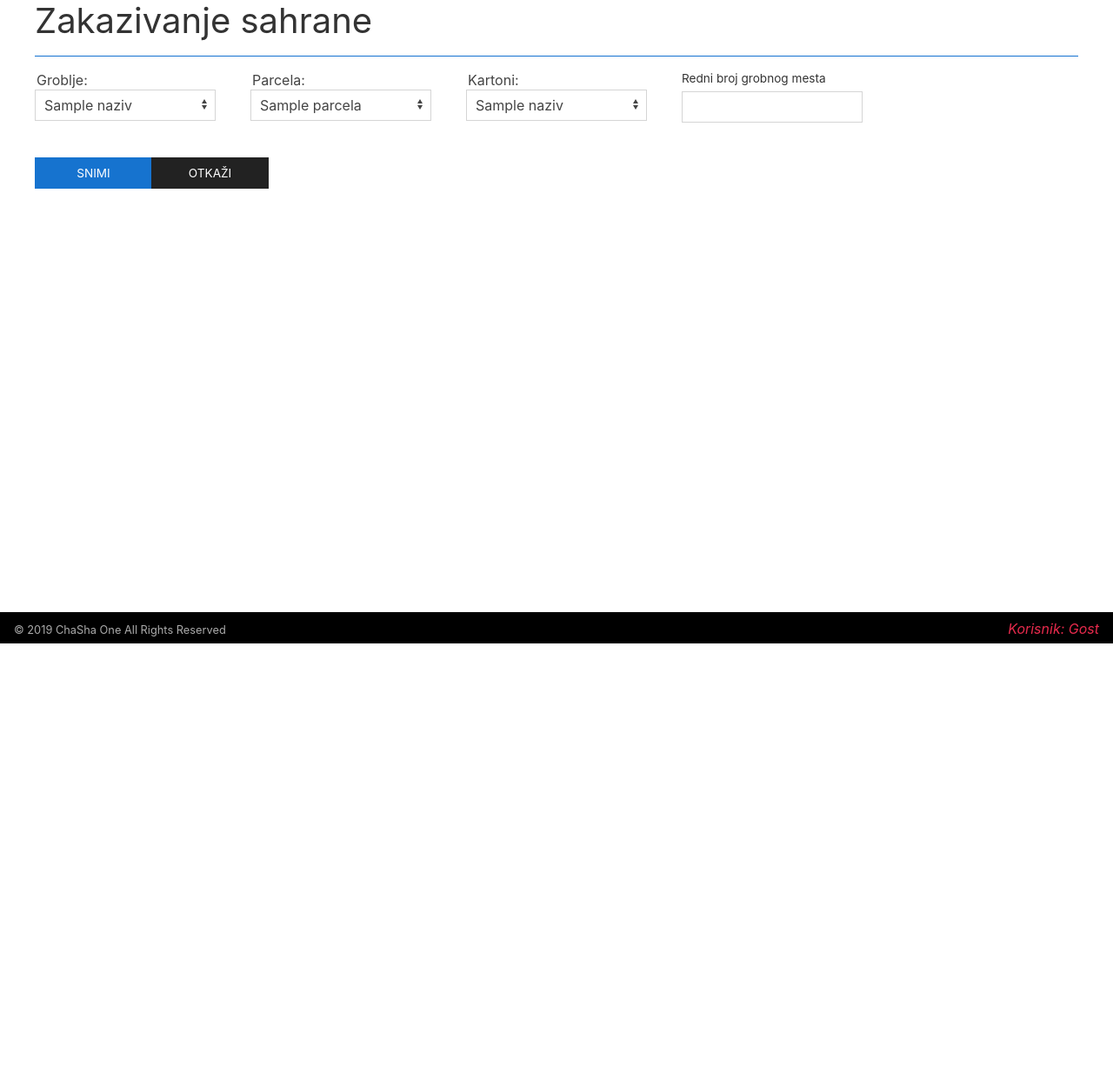
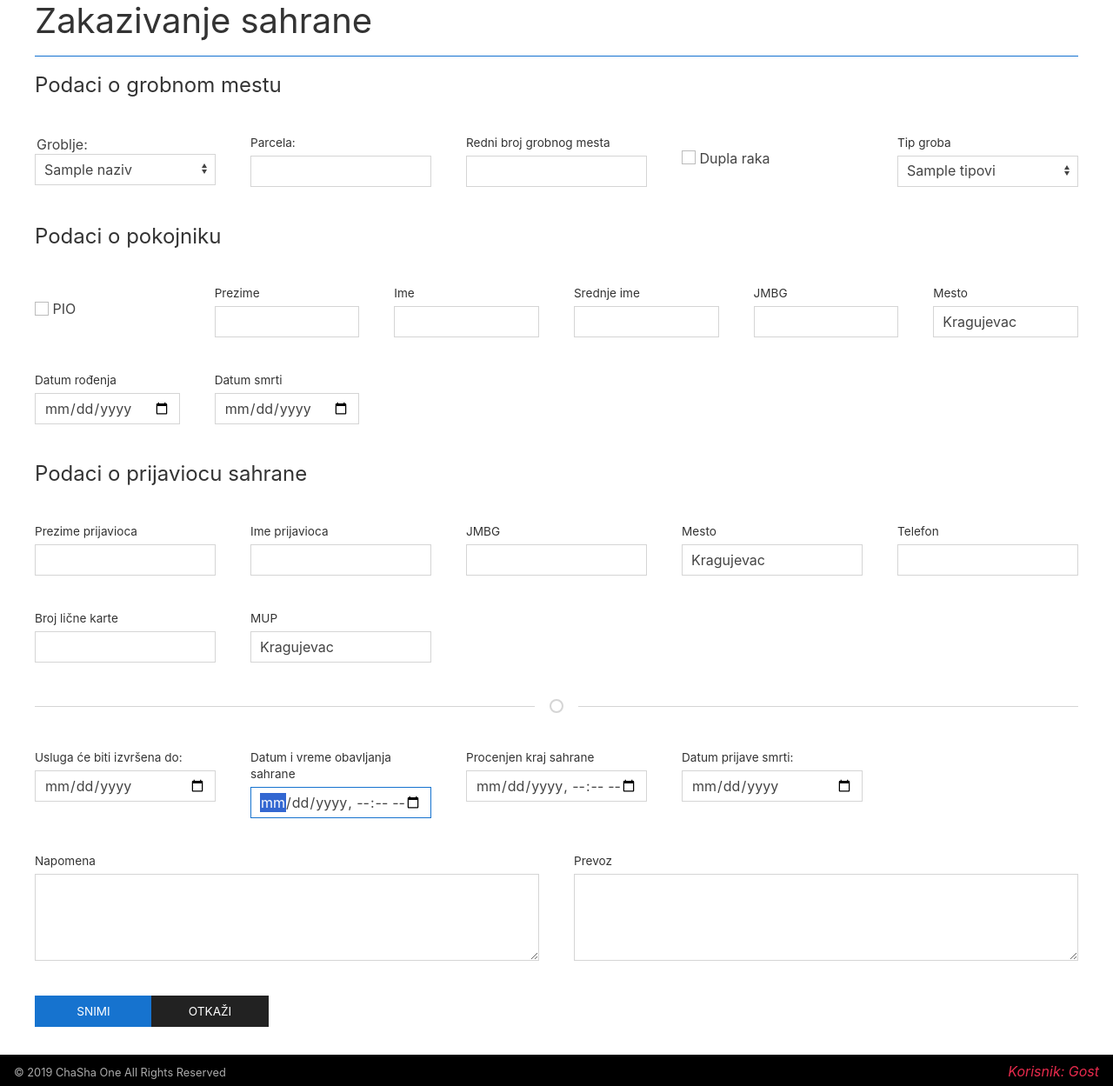
Before and after one commit to chana-chh/kartoteka, a PHP site: template app/views/raspored_dodavanje.twig in a window 1280 px wide. Shown: the part 60-1309 px from the top of the page at 87% size. Before the commit the page ends 800 px from the top, so only its background shows below. Run offline with PHP 8.4, Linux system fonts and the light colour scheme; the template is opened without the code that fills it: most values are stand-ins (such as "Sample title", 1, 10 or a date in 2020); some libraries are stand-ins or nearby versions.

Commit message:
Formular prijave i izmena

```diff
--- a/app/models/Karton.php
+++ b/app/models/Karton.php
@@ -12,6 +12,11 @@ class Karton extends Model
     public function broj()
     {
         return $this->groblje()->naziv . '-' . $this->parcela . '-' . $this->grobno_mesto;
+    }
+
+    public function rasporedi()
+    {
+        return $this->hasMany('App\Models\Raspored', 'karton_id');
     }
 
     public function groblje()
--- a/app/models/Pokojnik.php
+++ b/app/models/Pokojnik.php
@@ -26,6 +26,11 @@ class Pokojnik extends Model
     public function karton()
     {
         return $this->belongsTo('App\Models\Karton', 'karton_id');
+    }
+
+    public function raspored()
+    {
+        return $this->hasOne('App\Models\Raspored', 'pokojnik_id');
     }
 
     public function datum_rodjenja()
--- a/app/views/home.twig
+++ b/app/views/home.twig
@@ -5,7 +5,7 @@
 		<h3 class="uk-card-title">Današnji termini:</h3>
 		<ul class="uk-list uk-list-striped">
 	{% for termin in danasnji %}
-		<li>početak {{ termin.start|date('H:i') }}, kraj {{ termin.end|date('H:i') }} - {{ termin.title }}</li>
+		<li>početak {{ termin.start|date('H:i') }}, kraj {{ termin.end|date('H:i') }}, {{ termin.karton().broj() }} <strong>{{ termin.pokojnik().ime }} {{ termin.pokojnik().prezime }}</strong> </li>
 	{% endfor %}
 	</ul>
 	</div>
--- a/app/views/pokojnik_izmena.twig
+++ b/app/views/pokojnik_izmena.twig
@@ -104,7 +104,7 @@
 	</div>
 	<div class="uk-button-group uk-width-1-6">
 		<button class="uk-button uk-button-primary uk-width-1-2">Snimi</button>
-		<a href="{{ path_for('kartoni.pregled',{id:karton_id}) }}" class="uk-button uk-button-secondary uk-width-1-2">Otkaži</a>
+		<a href="{{ path_for('kartoni.pregled',{'id':pokojnik.karton_id}) }}" class="uk-button uk-button-secondary uk-width-1-2">Otkaži</a>
 	</div>
 </form>
 {% endblock naslov %}
--- a/app/views/raspored_dodavanje.twig
+++ b/app/views/raspored_dodavanje.twig
@@ -5,15 +5,60 @@
 <hr>
 <form action="{{ path_for('raspored.dodavanje.post') }}" method="POST" class="uk-form-stacked" uk-grid>
 	{{ csrf|raw }}
-{# 	<div class="uk-width-1-6">
+	<div class="uk-width-1-1">
+		<h3>Podaci o grobnom mestu</h3>
+	</div>
+	<div class="uk-width-1-5">
+            <legend for="groblje_id">Groblje:</legend>
+            <select name="groblje_id" id="groblje_id" class="uk-select">
+                {% for groblje in groblja %}
+                <option value="{{ groblje.id }}">{{ groblje.naziv }}</option>
+                {% endfor %}
+            </select>
+        </div>
+
+        <div class="uk-width-1-5">
+            <label for="parcela" class="uk-form-label">Parcela:</label>
+            <div class="uk-form-controls">
+           <input type="text" name="parcela" id="parcela"  value="{{ old.parcela ? : '' }}"
+           class="uk-input{{ errors.parcela[0] ? ' uk-form-danger': ''}}" autocomplete="off" required>
+            </div>
+			<small class=" uk-text-danger">{{ errors.parcela[0] ? :'' }}</small>
+        </div>
+
+        <div class="uk-width-1-5">
+		<label for="grobno_mesto" class="uk-form-label">Redni broj grobnog mesta</label>
+		<div class="uk-form-controls">
+			<input type="number" name="grobno_mesto" step="1" id="grobno_mesto" value="{{ old.grobno_mesto ? : '' }}"
+				class="uk-input{{ errors.grobno_mesto[0] ? ' uk-form-danger': ''}}" autocomplete="off" required>
+		</div>
+		<small class=" uk-text-danger">{{ errors.grobno_mesto[0] ? :'' }}</small>
+	</div>
+        <div class="uk-width-1-5">
+		<div class="uk-form-controls uk-margin-top">
+			<label><input class="uk-checkbox{{ errors.dupla_raka[0] ? ' uk-form-danger': ''}}" type="checkbox" name="dupla_raka"
+					{{ old.dupla_raka ? ' checked' : '' }}> Dupla raka</label>
+		</div>
+		</div>
+		<div class="uk-width-1-5">
+		<label for="tip_groba" class="uk-form-label">Tip groba</label>
+		<div class="uk-form-controls">
+			<select name="tip_groba" id="tip_groba" class="uk-select{{ errors.tip_groba[0] ? ' uk-form-danger': ''}}" required>
+				{% for tip in tipovi %}
+				<option value="{{ tip }}"{{ old.tip_groba == tip ? ' selected' : '' }}>{{ tip }}</option>
+				{% endfor %}
+			</select>
+		</div>
+		<small class="uk-text-danger">{{ errors.tip_groba[0] ? :'' }}</small>
+	</div>
+	<div class="uk-width-1-1">
+		<h3>Podaci o pokojniku</h3>
+	</div>
+		<div class="uk-width-1-6">
 		<div class="uk-form-controls uk-margin-top">
 			<label><input class="uk-checkbox{{ errors.pio[0] ? ' uk-form-danger': ''}}" type="checkbox" name="pio"
 					{{ old.pio ? ' checked' : '' }}> PIO</label>
 		</div>
-	</div>
-	<div class="uk-width-5-6"></div>
-	<div class="uk-width-1-1">
-		<h3>Podaci o pokojniku</h3>
 	</div>
 	<div class="uk-width-1-6">
 		<label for="prezime" class="uk-form-label">Prezime</label>
@@ -138,7 +183,10 @@
 		<small class="uk-text-danger">{{ errors.mup[0] ? :'' }}</small>
 	</div>
 	<div class="uk-width-3-5"></div>
-	<div class="uk-width-1-6">
+	<div class="uk-width-1-1">
+	<hr class="uk-divider-icon">
+	</div>
+	<div class="uk-width-1-5">
 		<label for="usluga_do" class="uk-form-label">Usluga će biti izvršena do:</label>
 		<div class="uk-form-controls">
 			<input type="date" name="usluga_do" id="usluga_do" value="{{ old.usluga_do ? : '' }}"
@@ -146,8 +194,6 @@
 		</div>
 		<small class=" uk-text-danger">{{ errors.usluga_do[0] ? : '' }}</small>
 	</div>
-	<div class="uk-width-5-6"></div>
-
 	<div class="uk-width-1-5">
 		<label for="start" class="uk-form-label">Datum i vreme obavljanja sahrane</label>
 		<div class="uk-form-controls">
@@ -163,50 +209,16 @@
 				class="uk-input{{ errors.end[0] ? ' uk-form-danger': ''}}" autocomplete="off" autofocus required>
 		</div>
 		<small class="uk-text-danger">{{ errors.end[0] ? :'' }}</small>
-	</div> #}
-	<div class="uk-width-1-5">
-            <legend for="groblje_id">Groblje:</legend>
-            <select name="groblje_id" id="groblje_id" class="uk-select">
-                {% for groblje in groblja %}
-                <option value="{{ groblje.id }}">{{ groblje.naziv }}</option>
-                {% endfor %}
-            </select>
-        </div>
-
-        <div class="uk-width-1-5">
-            <legend for="parcela">Parcela:</legend>
-            <select name="parcela" id="parcela" class="uk-select">
-                {% for par in parcele %}
-                <option value="{{ par.parcela }}">{{ par.parcela }}</option>
-                {% endfor %}
-            </select>
-        </div>
-        <div class="uk-width-1-5">
-            <legend for="kartoni">Kartoni:</legend>
-            <select name="kartoni" id="kartoni" class="uk-select">
-                {% for kar in kartoni %}
-                <option value="{{ kar.id }}">{{ kar.groblje().naziv }}</option>
-                {% endfor %}
-            </select>
-        </div>
-        <div class="uk-width-1-5">
-		<label for="grobno_mesto" class="uk-form-label">Redni broj grobnog mesta</label>
+	</div>
+		<div class="uk-width-1-5">
+		<label for="datum_prijave" class="uk-form-label">Datum prijave smrti:</label>
 		<div class="uk-form-controls">
-			<input type="number" name="grobno_mesto" step="1" id="grobno_mesto" value="{{ old.grobno_mesto ? : '' }}"
-				class="uk-input{{ errors.grobno_mesto[0] ? ' uk-form-danger': ''}}" autocomplete="off" required>
+			<input type="date" name="datum_prijave" id="datum_prijave" value="{{ old.datum_prijave ? : '' }}"
+				class="uk-input{{ errors.datum_prijave[0] ? ' uk-form-danger': ''}}" autocomplete="off">
 		</div>
-		<small class=" uk-text-danger">{{ errors.grobno_mesto[0] ? :'' }}</small>
+		<small class=" uk-text-danger">{{ errors.datum_prijave[0] ? : '' }}</small>
 	</div>
-	        {# <div class="uk-width-1-5">
-            <legend for="nacin">Način:</legend>
-            <select name="nacin" id="nacin"  class="uk-select">
-                <option value="1">Obično</option>
-                <option value="2">Dupla raka</option>
-                <option value="3">Grobnica</option>
-                <option value="4">Ran. sah.</option>
-            </select>
-        </div>
-        <div class="uk-width-5-6"></div>
+        <div class="uk-width-1-5"></div>
 	<div class="uk-width-1-2">
 		<label for="napomena" class="uk-form-label">Napomena</label>
 		<div class="uk-form-controls">
@@ -221,18 +233,10 @@
 		</div>
 		<small class=" uk-text-danger">{{ errors.prevoz[0] ? :'' }}</small>
 	</div>
-	<div class="uk-width-1-6">
-		<label for="datum_prijave" class="uk-form-label">Datum prijave smrti:</label>
-		<div class="uk-form-controls">
-			<input type="date" name="datum_prijave" id="datum_prijave" value="{{ old.datum_prijave ? : '' }}"
-				class="uk-input{{ errors.datum_prijave[0] ? ' uk-form-danger': ''}}" autocomplete="off">
-		</div>
-		<small class=" uk-text-danger">{{ errors.datum_prijave[0] ? : '' }}</small>
-	</div>
-	<div class="uk-width-5-6"></div> #}
-	<div class="uk-button-group uk-width-1-4">
+	<div class="uk-button-group uk-width-1-4 uk-margin-medium-bottom">
 		<button class="uk-button uk-button-primary uk-width-1-2">Snimi</button>
 		<a href="{{ path_for('raspored') }}" class="uk-button uk-button-secondary uk-width-1-2">Otkaži</a>
 	</div>
+	<div class="uk-width-3-4"></div>
 </form>
 {% endblock naslov %}
```
Also changed, not shown: app/controllers/RasporedController.php (+85 -9 lines), app/models/Raspored.php (+10 -0 lines), app/views/raspored_izmena.twig (+108 -1 lines).
